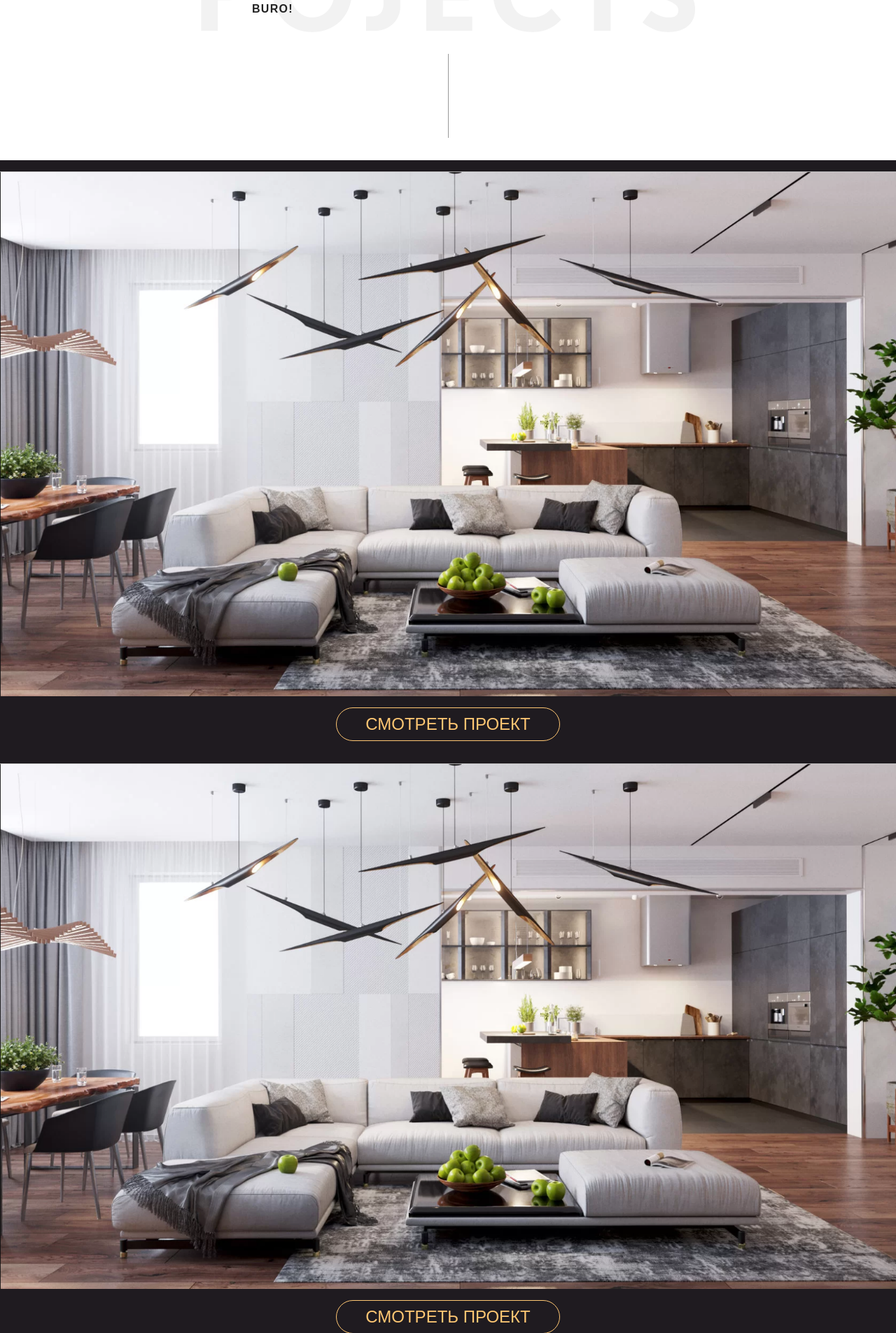
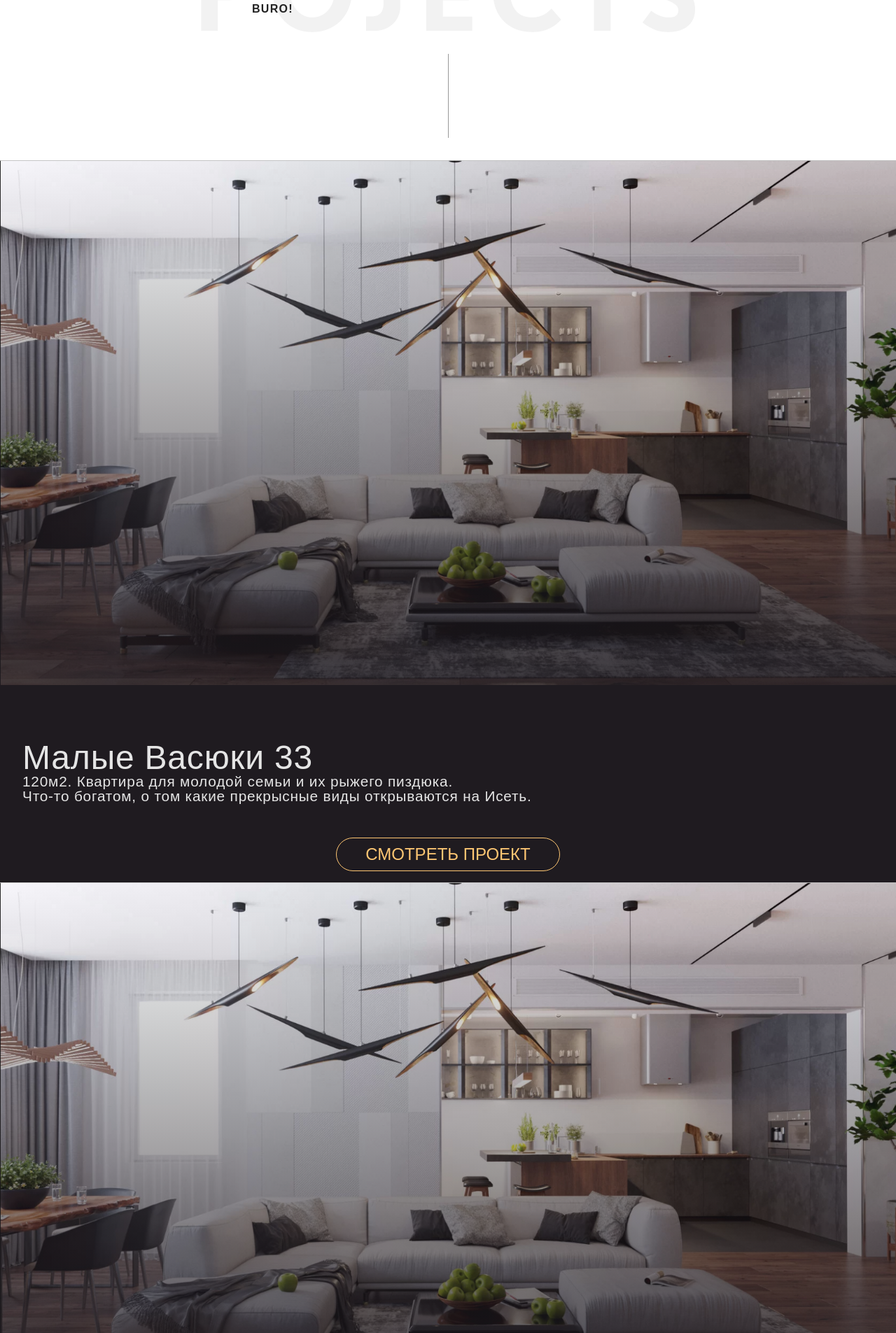
Before and after one commit to Mapc89/Mapc89.github.io, a PHP site: page /projects/mirdes/portfolio.html in a window 1280 px wide. Shown: the part 443-2348 px from the top of the page at 70% size. Run offline with PHP 8.4, Linux system fonts and the light colour scheme; some web fonts are replaced.

Commit message:
градиенты на титульных листах
Подозреваю что не стабильно работает

```diff
--- a/projects/mirdes/css/style.css
+++ b/projects/mirdes/css/style.css
@@ -722,6 +722,52 @@ body {
 .portfolio-projects__more .button-active {
   font-family: 'NobelWGL-Book', sans-serif;
   width: 20rem;
+}
+
+.portfolio-cover {
+  width: 100%;
+  height: 121vh;
+  position: relative;
+}
+
+.portfolio-cover__img {
+  width: 100%;
+  position: relative;
+}
+
+.portfolio-cover__img::after {
+  content: "";
+  display: block;
+  width: 100%;
+  height: 100%;
+  position: absolute;
+  top: 0;
+  left: 0;
+  background: transparent;
+  background-image: -webkit-gradient(linear, left bottom, left top, from(#1F1B20), to(transparent));
+  background-image: linear-gradient(to top, #1F1B20, transparent);
+  opacity: 0.8;
+}
+
+.portfolio-cover__img img {
+  margin: 0;
+}
+
+.portfolio-cover__text {
+  width: 100%;
+  padding: 0rem 2rem;
+  position: absolute;
+  bottom: 3rem;
+  right: 0;
+  color: #E5E5E5;
+}
+
+.portfolio-cover__text h2 {
+  font-size: 3rem;
+}
+
+.portfolio-cover__text p {
+  font-size: 1.3rem;
 }
 
 .portfolio-form .transparent-block {
--- a/projects/mirdes/portfolio.html
+++ b/projects/mirdes/portfolio.html
@@ -45,13 +45,21 @@
                 </div>
                 <div class="vl mobile-hide"></div>
             </div>
-            <!-- Проекты. Список с слайдерами -->
+            <!-- Проекты. Список  -->
             <div class="portfolio-projects__img">
-                <img src="./img/port1.png" alt="проект">
+                <div class="portfolio-cover">
+                    <div class="portfolio-cover__img">
+                        <img src="./img/port1.png" alt="проект">
+                    </div>
+                    <div class="portfolio-cover__text">
+                        <h2>Малые Васюки 33</h2>
+                        <p>120м2. Квартира для молодой семьи и их рыжего пиздюка.</p>
+                        <p>Что-то богатом, о том какие прекрысные виды открываются на Исеть.</p>
+                    </div>
+                </div>
                 <div class="more projectOne">
                 <img src="./img/main-title.png" alt="проект">
                 <img src="./img/services.png" alt="проект">
-                <img src="./img/port1.png" alt="проект">
                 <img src="./img/main-title.png" alt="проект">
                 <img src="./img/services.png" alt="проект">
                 </div>
@@ -60,11 +68,19 @@
                 <button id="projectOne" class="button-active btnm">Смотреть проект</button>
             </div>
             <div class="portfolio-projects__img">
-                <img src="./img/port1.png" alt="проект">
+                <div class="portfolio-cover">
+                    <div class="portfolio-cover__img">
+                        <img src="./img/port1.png" alt="проект">
+                    </div>
+                    <div class="portfolio-cover__text">
+                        <h2>ЖК Тёмный</h2>
+                        <p>Склеп для одинокого Носферату</p>
+                        <p>Сангвис и ночной клуб в шаговой доступности</p>
+                    </div>
+                </div>
                 <div class="more projectTwo">
                 <img src="./img/main-title.png" alt="проект">
                 <img src="./img/services.png" alt="проект">
-                <img src="./img/port1.png" alt="проект">
                 <img src="./img/main-title.png" alt="проект">
                 <img src="./img/services.png" alt="проект">
                 </div>
@@ -73,11 +89,19 @@
                 <button id="projectTwo" class="button-active btnm">Смотреть проект</button>
             </div>
             <div class="portfolio-projects__img">
-                <img src="./img/port1.png" alt="проект">
+                <div class="portfolio-cover">
+                    <div class="portfolio-cover__img">
+                        <img src="./img/port1.png" alt="проект">
+                    </div>
+                    <div class="portfolio-cover__text">
+                        <h2>пер. Пустот 14</h2>
+                        <p>Оставь надежду всяк сюда входящий</p>
+                        <p>Ещё случайный текст, чтоб понять как будет смотреться более длинная надпись.</p>
+                    </div>
+                </div>
                 <div class="more projectThree">
                 <img src="./img/main-title.png" alt="проект">
                 <img src="./img/services.png" alt="проект">
-                <img src="./img/port1.png" alt="проект">
                 <img src="./img/main-title.png" alt="проект">
                 <img src="./img/services.png" alt="проект">
                 </div>
--- a/projects/mirdes/sass/_portfolio.sass
+++ b/projects/mirdes/sass/_portfolio.sass
@@ -54,6 +54,37 @@
         .button-active
             font-family: 'NobelWGL-Book', sans-serif
             width: 20rem
+.portfolio-cover
+    width: 100%
+    height: 121vh
+    position: relative
+    &__img
+        width: 100%
+        position: relative
+        &::after
+            content: ""
+            display: block
+            width: 100%
+            height: 100%
+            position: absolute
+            top: 0
+            left: 0
+            background: transparent
+            background-image: linear-gradient(to top, #1F1B20, transparent)
+            opacity: 0.8
+        img
+            margin: 0
+    &__text
+        width: 100%
+        padding: 0rem 2rem
+        position: absolute
+        bottom: 3rem
+        right: 0
+        color: $color-light
+        h2
+            font-size: 3rem
+        p
+            font-size: 1.3rem
 .portfolio-form
     .transparent-block
         height: 20vh
```
Also changed, not shown: projects/mirdes/js/script.js (+0 -11 lines).
